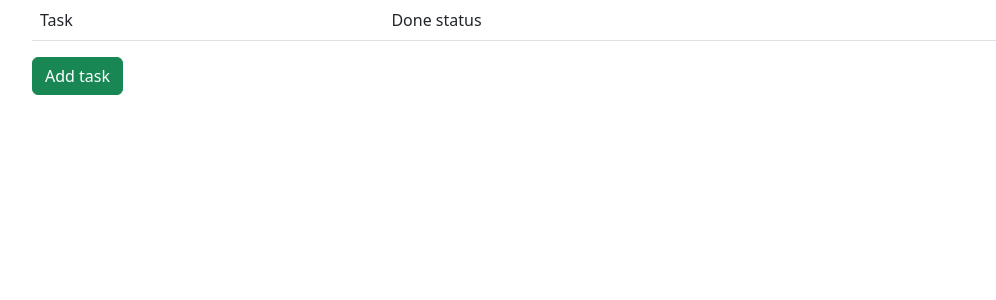
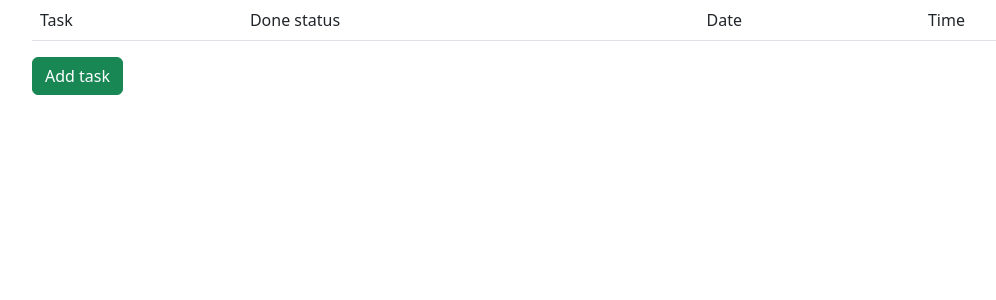
Before and after one commit to JorgenBrattang/DayTasker, a Django app: page /tasks/ in a window 1280 px wide. Shown: the part 56-356 px from the top of the page, without its empty margins (50-1046 px from the left). Run offline with Django 3.2, Linux system fonts and the light colour scheme; data that the repository does not hold is empty.

Commit message:
Add time when last time task edited.

```diff
--- a/tasks/models.py
+++ b/tasks/models.py
@@ -1,4 +1,5 @@
 from django.db import models
+import datetime
 
 
 class Task(models.Model):
@@ -10,6 +11,7 @@ class Task(models.Model):
     )
     status = models.CharField(
         max_length=50, default='not_done', choices=status_choice)
+    date = models.DateTimeField(auto_now=True)
 
     def __str__(self):
         return self.name
--- a/tasks/urls.py
+++ b/tasks/urls.py
@@ -5,6 +5,5 @@ urlpatterns = [
     path('', views.get_tasks_list, name='get_tasks_list'),
     path('add/', views.add_task_form, name='add_task_form'),
     path('edit/<int:id>/', views.add_task_form, name='edit_task'),
-    # path('toggle/<int:id>/', views.toggle_task, name='toggle_task'),
     path('delete/<int:id>/', views.delete_task, name='delete_task'),
 ]
--- a/templates/tasks/tasks_list.html
+++ b/templates/tasks/tasks_list.html
@@ -6,14 +6,17 @@
         <tr>
             <td>Task</td>
             <td>Done status</td>
+            <td>Date</td>
+            <td>Time</td>
         </tr>
     </thead>
     <tbody>
         {% for task in tasks %}
         <tr>
             <td>{{ task.name }}</td>
-            <td>{{ task.get_status_display }}
-            </td>
+            <td>{{ task.get_status_display }}</td>
+            <td>{{ task.date|date:"D - M d, Y" }}</td>
+            <td>{{ task.date|date:"H:i" }}</td>
             <td>
                 <a href="{% url 'edit_task' task.id %}" class="btn btn-primary">Edit task</a>
                 <form action="{% url 'delete_task' task.id %}" method="post" class="d-inline">
```
Also changed, not shown: tasks/migrations/0005_task_date.py (added).
